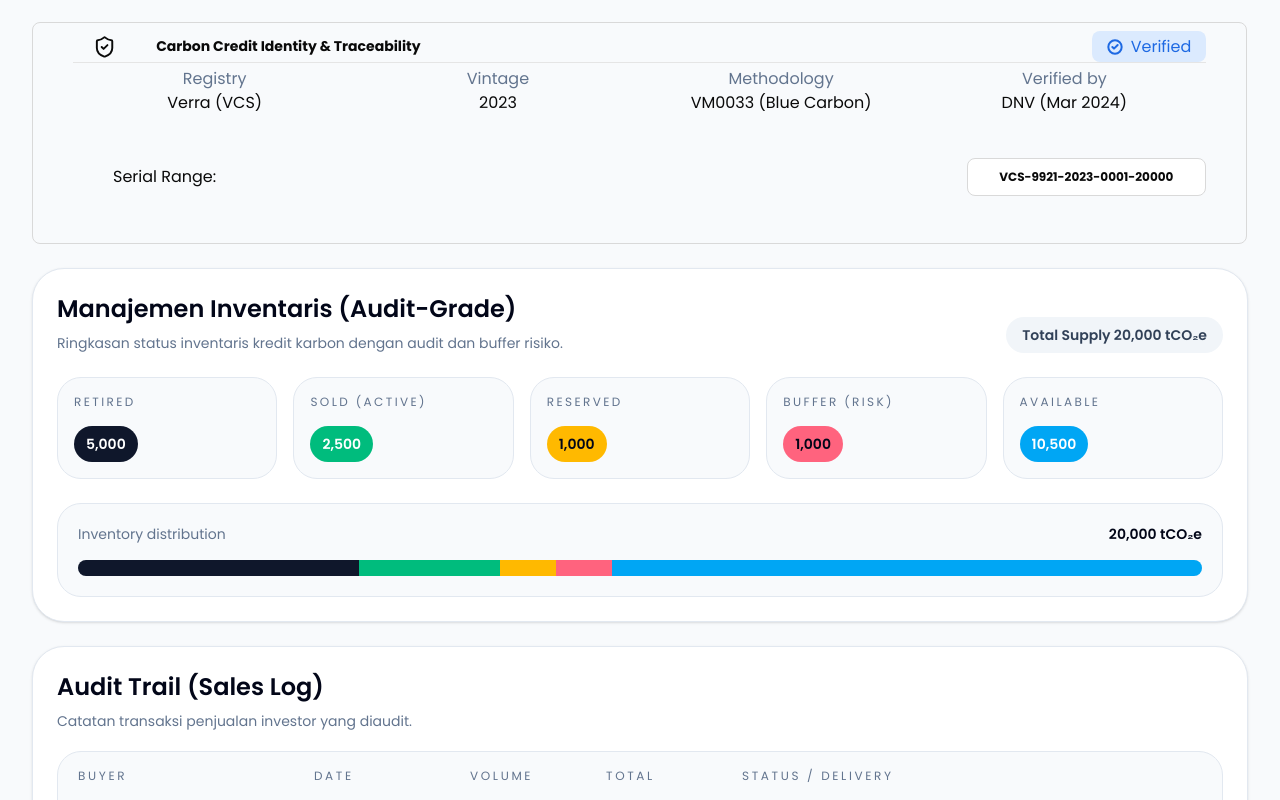
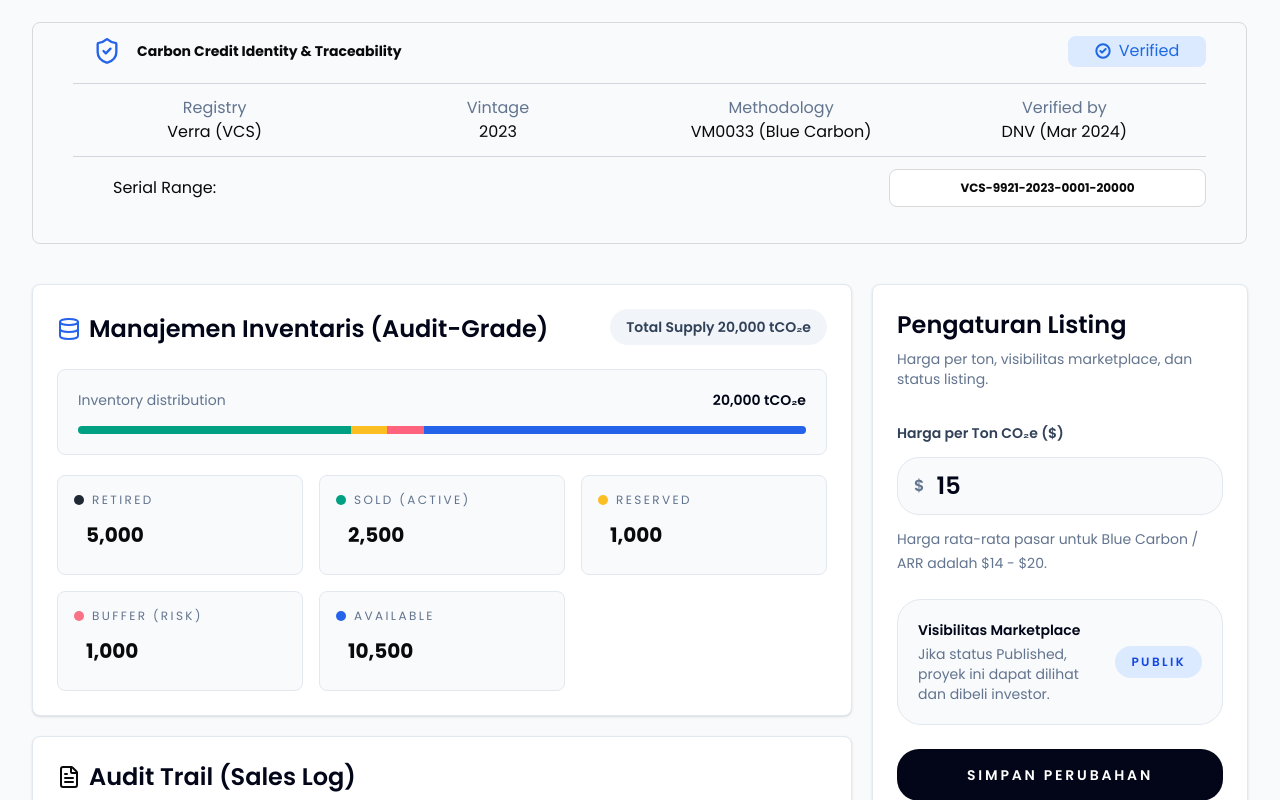
Before and after one commit to Benhanan14406/dummy-repo, a Next.js app: page /dashboard-penjual/restorasi-mangrove-teluk-kelabat in a window 1280 px wide. Shown: the part 220-1020 px from the top of the page. Built offline with nearby package versions, Linux system fonts and the light colour scheme.

Commit message:
detail proyek

```diff
--- a/app/dashboard-penjual/[project]/page.tsx
+++ b/app/dashboard-penjual/[project]/page.tsx
@@ -1,5 +1,5 @@
 import Link from "next/link";
-import { ChevronLeft, MapPin, ShieldCheck, CircleCheck } from "lucide-react";
+import { ChevronLeft, MapPin, ShieldCheck, CircleCheck, Database, FileText } from "lucide-react";
 
 interface ProjectPageProps {
   params: {
@@ -40,7 +40,7 @@
             </div>
           </div>
 
-          <div className="flex items-center gap-3">
+          <div className="flex items-center gap-3 mt-10">
             <button className="rounded-[8px] border border-rose-200 bg-rose-50 px-4 py-2 text-sm font-semibold text-rose-700 transition hover:bg-rose-100">
               Unpublish Listing
             </button>
@@ -48,124 +48,147 @@
         </div>
 
         {/* grid gap-6 lg:grid-cols-[1.9fr_1fr] */}
-        <div className="">
-          <div className="space-y-6">
+        <div className=" flex flex-col gap-10">
+          <div className=" SECTION 1 space-y-6">
 
-            <div className="w-[1215px] h-[222px] rounded-[8px] border-[1.5px] border-[#D9D9D9] flex flex-col px-10 py-2 items-center">
-              <div className="w-full h-10 border-b flex items-center">
-                <ShieldCheck size={28} className="ml-5"/>
-                <p className="font-bold text-[14px] ml-10 w-full">
+            <div className="w-[1215px] h-[222px] rounded-[8px] border-[1.5px] border-[#D9D9D9] flex flex-col px-10 py-2">
+
+              {/* Header */}
+              <div className="w-full h-10 flex items-center">
+                <ShieldCheck size={28} className="ml-5" color="#2563EB"/>
+
+                <p className="font-bold text-[14px] ml-4 flex-1">
                   Carbon Credit Identity & Traceability
                 </p>
+
                 <div className="bg-[#DBEAFE] w-[138px] h-[31px] rounded-[8px] flex items-center justify-center gap-2">
                   <CircleCheck size={16} color="#1D69E3" strokeWidth={3}/>
-                    <p className="text-[#1D69E3]">
-                      Verified
-                    </p>
+                  <p className="text-[#1D69E3]">Verified</p>
                 </div>
               </div>
-              <div className="w-full h-[100px] flex items-center">
+
+              {/* Divider */}
+              <hr className="w-full border-t border-gray-300 my-3" />
+
+              {/* Table */}
+              <div className="w-full flex items-center">
                 <div className="grid grid-cols-4 w-full text-center">
-
-                  {/* Row 1 */}
                   <p className="text-slate-500">Registry</p>
                   <p className="text-slate-500">Vintage</p>
                   <p className="text-slate-500">Methodology</p>
                   <p className="text-slate-500">Verified by</p>
 
-                  {/* Row 2 */}
                   <p>Verra (VCS)</p>
                   <p>2023</p>
                   <p>VM0033 (Blue Carbon)</p>
                   <p>DNV (Mar 2024)</p>
-
                 </div>
               </div>
-              <div className="w-full h-full flex flex-row items-center ">
 
-                <p className="w-full ml-10">
-                  Serial Range:
-                </p>
+              {/* Divider */}
+              <hr className="w-full border-t border-gray-300 my-3" />
+
+              {/* Serial */}
+              <div className="w-full flex items-center">
+                <p className="flex-1 ml-10">Serial Range:</p>
+
                 <div className="w-[317px] h-[38px] flex items-center justify-center rounded-[8px] border-[1.5px] border-[#D9D9D9] bg-white">
                   <p className="text-c-r font-bold">
                     VCS-9921-2023-0001-20000
                   </p>
                 </div>
               </div>
+
             </div>
 
 
-            <section className="rounded-[32px] border border-slate-200 bg-white p-6 shadow-sm">
+          </div>
+
+          <div className="SECTION 2 flex flex-row gap-[20px]">
+            <div className="flex gap-[20px] flex-col">
+              <section className="rounded-[8px] border border-slate-200 bg-white p-6 shadow-sm w-[820px]">
                 <div className="mb-6 flex flex-col gap-3 sm:flex-row sm:items-end sm:justify-between">
                   <div>
+                    <div className="flex flex-row items-center gap-2">
+                      <Database color="#2563EB" strokeWidth={2}/>
                       <h3 className="text-2xl font-semibold text-slate-950">Manajemen Inventaris (Audit-Grade)</h3>
-                  <p className="mt-2 text-sm text-slate-500">Ringkasan status inventaris kredit karbon dengan audit dan buffer risiko.</p>
+                    </div>
                   </div>
                   <div className="rounded-full bg-slate-100 px-4 py-2 text-sm font-semibold text-slate-700">
                     Total Supply 20,000 tCO₂e
                   </div>
                 </div>
 
-              <div className="grid gap-4 sm:grid-cols-2 xl:grid-cols-5">
-                {[
-                  { label: "Retired", value: "5,000", tone: "bg-slate-900 text-white" },
-                  { label: "Sold (Active)", value: "2,500", tone: "bg-emerald-500 text-white" },
-                  { label: "Reserved", value: "1,000", tone: "bg-amber-400 text-slate-950" },
-                  { label: "Buffer (Risk)", value: "1,000", tone: "bg-rose-400 text-slate-950" },
-                  { label: "Available", value: "10,500", tone: "bg-sky-500 text-white" },
-                ].map((item) => (
-                  <div key={item.label} className="rounded-[24px] border border-slate-200 bg-slate-50 p-4">
-                    <p className="text-xs uppercase tracking-[0.2em] text-slate-500">{item.label}</p>
-                    <p className={`mt-4 inline-flex rounded-full px-3 py-2 text-sm font-semibold ${item.tone}`}>{item.value}</p>
-                  </div>
-                ))}
-              </div>
 
-              <div className="mt-6 rounded-[24px] border border-slate-200 bg-slate-50 p-5">
+                <div className="mt-6 rounded-[8px] border border-slate-200 bg-slate-50 p-5">
                   <div className="mb-4 flex items-center justify-between text-sm text-slate-500">
                     <span>Inventory distribution</span>
                     <span className="font-semibold text-slate-950">20,000 tCO₂e</span>
                   </div>
-                <div className="flex h-4 overflow-hidden rounded-full bg-slate-200">
-                  <div className="h-full w-[25%] bg-slate-900" />
-                  <div className="h-full w-[12.5%] bg-emerald-500" />
-                  <div className="h-full w-[5%] bg-amber-400" />
+                  <div className="flex h-2 overflow-hidden rounded-full bg-slate-200">
+                    <div className="h-full w-[25%] bg-[#00A083]" />
+                    <div className="h-full w-[12.5%] bg-[#00A083]" />
+                    <div className="h-full w-[5%] bg-[#FBBF24]" />
                     <div className="h-full w-[5%] bg-rose-400" />
-                  <div className="h-full w-[52.5%] bg-sky-500" />
+                    <div className="h-full w-[52.5%] bg-[#2563EB]" />
                   </div>
+                </div>
+                <div className="grid grid-cols-1 sm:grid-cols-2 lg:grid-cols-3 gap-4 mt-5">
+                  {[
+                    { label: "Retired", value: "5,000", tone: "bg-[#1F2933]" },
+                    { label: "Sold (Active)", value: "2,500", tone: "bg-[#00A083] text-white" },
+                    { label: "Reserved", value: "1,000", tone: "bg-[#FBBF24] text-slate-950" },
+                    { label: "Buffer (Risk)", value: "1,000", tone: "bg-[#FB7185] text-slate-950" },
+                    { label: "Available", value: "10,500", tone: "bg-[#2563EB] text-white" },
+                  ].map((item) => (
+                    <div key={item.label} className="rounded-[8px] border border-slate-200 bg-slate-50 p-4">
+                      <div className="flex flex-row items-center gap-2">
+
+                        <div className= {`rounded-full w-[10px] h-[10px] ${item.tone}`}>
+                        </div>
+                        <p className="text-xs uppercase tracking-[0.2em] text-slate-500">{item.label}</p>
+                      </div>
+
+                      <p className={`mt-1 inline-flex rounded-full px-3 py-2 text-sh-l font-bold `}>{item.value}</p>
+                    </div>
+                  ))}
                 </div>
               </section>
 
-            <section className="rounded-[32px] border border-slate-200 bg-white p-6 shadow-sm">
+              <section className="rounded-[8px] border border-slate-200 bg-white p-6 shadow-sm w-[820px]">
                 <div className="mb-5 flex items-center justify-between gap-4">
                   <div>
+                    <div className="flex flex-row items-center gap-2">
+                      <FileText />
                       <h3 className="text-2xl font-semibold text-slate-950">Audit Trail (Sales Log)</h3>
-                  <p className="mt-2 text-sm text-slate-500">Catatan transaksi penjualan investor yang diaudit.</p>
+                    </div>
+
                   </div>
                 </div>
 
-              <div className="overflow-hidden rounded-[24px] border border-slate-200 bg-slate-50">
-                <div className="grid grid-cols-[220px_140px_120px_120px_180px] gap-4 border-b border-slate-200 px-5 py-4 text-xs uppercase tracking-[0.22em] text-slate-500">
+                <div className="overflow-hidden rounded-[8px] border border-slate-200 bg-slate-50">
+                  <div className="grid grid-cols-[140px_110px_120px_100px_150px] gap-4 border-b border-slate-200 px-5 py-4 text-xs uppercase tracking-[0.22em] text-slate-500 text-center items-center whitespace-nowrap">
                     <span>Buyer</span>
                     <span>Date</span>
                     <span>Volume</span>
                     <span>Total</span>
                     <span>Status / Delivery</span>
                   </div>
-                <div className="grid grid-cols-[220px_140px_120px_120px_180px] gap-4 px-5 py-4 text-sm text-slate-700">
+                  <div className="grid grid-cols-[140px_110px_120px_100px_150px] gap-4 px-5 py-4 text-sm text-slate-700 text-center items-center whitespace-nowrap">
                     <span className="font-semibold text-slate-950">Perusahaan ESG #1</span>
                     <span>12 Mar 2026</span>
                     <span className="text-emerald-600">+1,500 tCO₂e</span>
                     <span>$22,500</span>
-                  <span className="rounded-full bg-emerald-100 px-3 py-1 text-xs font-semibold uppercase tracking-[0.18em] text-emerald-700">
+                    <span className="rounded-[8px] bg-emerald-100 px-3 py-1 text-xs font-regular uppercase  text-emerald-700 flex items-center  justify-center ">
                       Completed / Delivered
                     </span>
                   </div>
                 </div>
               </section>
+
             </div>
-
-          <aside className="space-y-6">
+            <div>
+              <aside className="space-y-6 ">
                 <section className="rounded-[8px] border border-slate-200 bg-white p-6 shadow-sm">
                   <div>
                     <h2 className="text-2xl font-semibold text-slate-950">Pengaturan Listing</h2>
@@ -206,6 +229,10 @@
                   </div>
                 </section>
               </aside>
+
+            </div>
+
+          </div>
         </div>
       </main>
     </div>
--- a/app/dashboard-penjual/page.tsx
+++ b/app/dashboard-penjual/page.tsx
@@ -69,8 +69,8 @@
 
           <div className="overflow-hidden rounded-3xl border border-slate-200">
             <div className="bg-slate-50 px-5 py-4 text-sm font-semibold uppercase tracking-[0.18em] text-slate-500">
-              <div className="grid grid-cols-[minmax(220px,_1fr)_120px_120px_220px_96px] items-center gap-4">
-                <span>Nama Proyek</span>
+              <div className="grid grid-cols-[minmax(180px,_1fr)_120px_120px_220px_96px] items-center gap-4 ">
+                <span className="text-center items-center whitespace-nowrap">Nama Proyek</span>
                 <span>Status</span>
                 <span>Harga/Ton</span>
                 <span>Inventaris (Tersedia)</span>
@@ -79,16 +79,16 @@
             </div>
 
             <div className="px-5 py-4">
-              <div className="grid grid-cols-[minmax(220px,_1fr)_120px_120px_220px_96px] items-center gap-4 border-t border-slate-200 py-4">
+              <div className="grid grid-cols-[minmax(180px,_1fr)_120px_120px_220px_96px] items-center gap-4 border-t border-slate-200 py-4">
                 <div className="flex items-center gap-4">
-                  <div className="h-14 w-14 rounded-3xl bg-slate-100" />
+                  <img className="h-14 w-14 rounded-[8px] bg-slate-100" src="images/gambar_mangrove.png"/>
                   <div>
                     <p className="font-semibold text-slate-900">Restorasi Mangrove Teluk Kelabat</p>
                     <p className="text-sm text-slate-500">Blue Carbon / ARR</p>
                   </div>
                 </div>
                 <div>
-                  <span className="inline-flex rounded-full bg-blue-100 px-3 py-1 text-[11px] font-semibold uppercase tracking-[0.18em] text-blue-700">
+                  <span className="inline-flex rounded-full bg-blue-100 px-3 py-1 text-[11px] font-semibold uppercase tracking-[0.18em] text-blue-700 ">
                     Published
                   </span>
                 </div>
```
Lines whose indentation alone changed are shown as unchanged.
